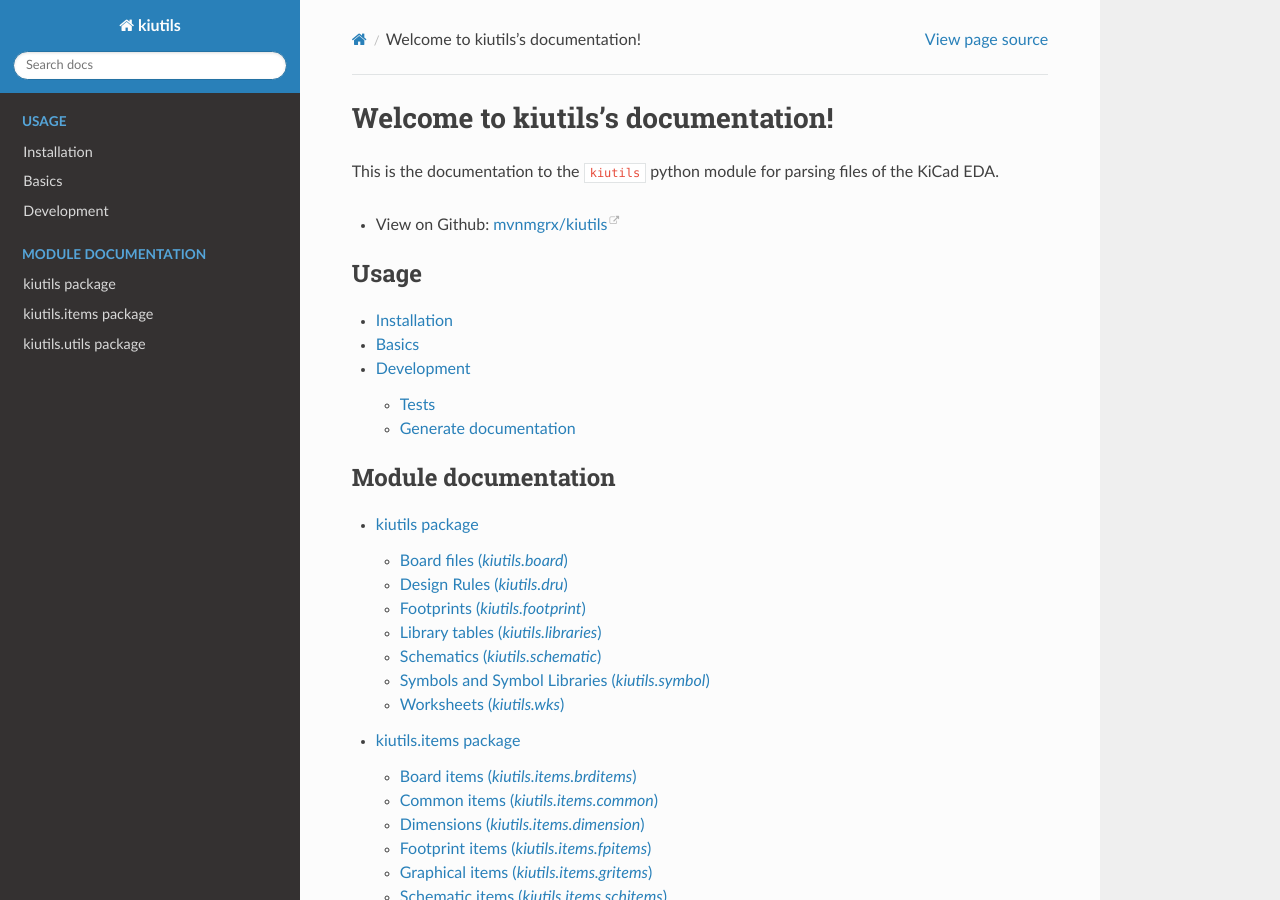
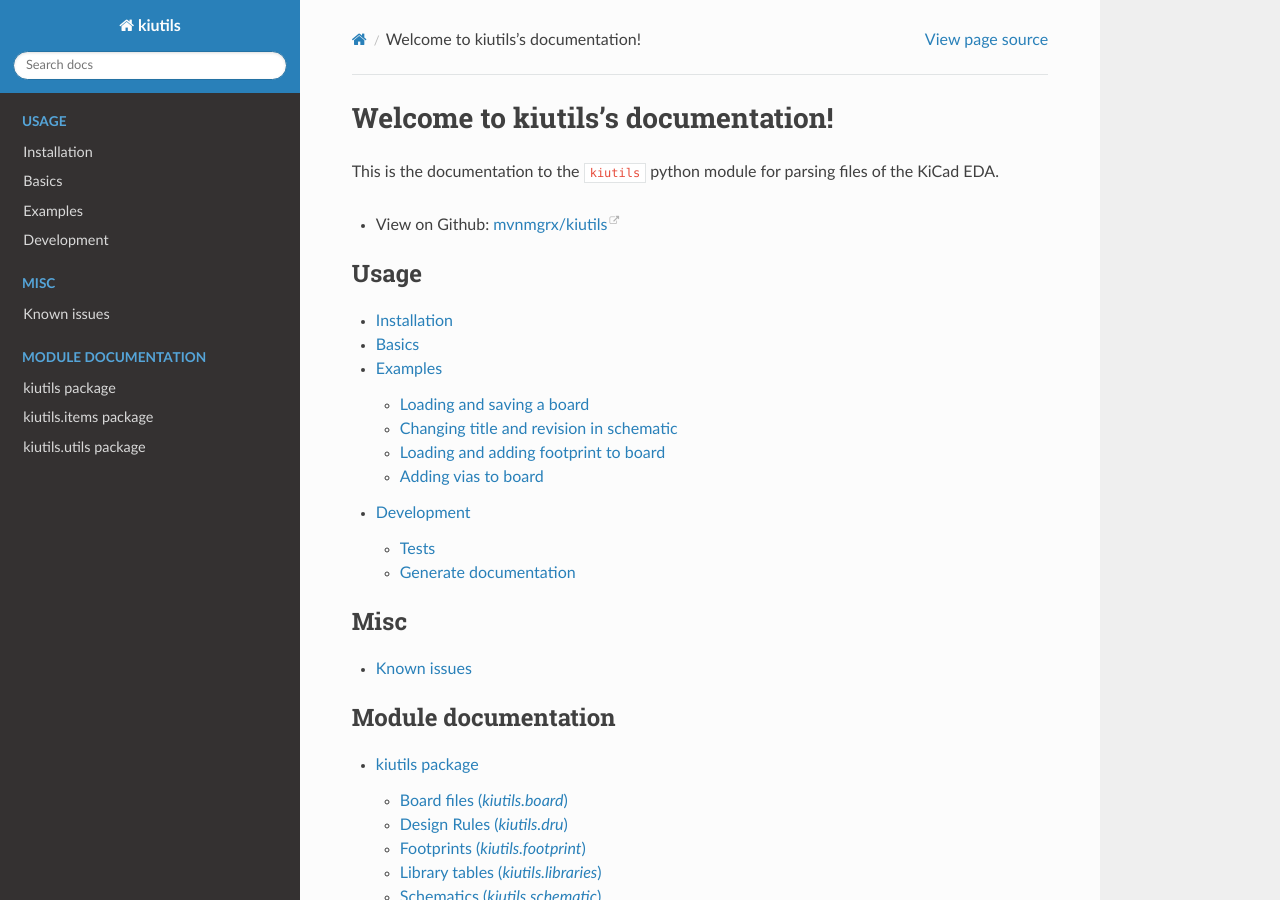
Before and after one commit to mvnmgrx/kiutils, a Sphinx documentation site: the page built from docs/index.rst, in a window 1280 px wide and 900 px high. Built offline with Sphinx 7.4.7 and the Read the Docs theme 2.0.0, drawn with Linux system fonts in a browser that asks for light colours; some of the changed lines change nothing that is shown.

Commit message:
Docu: Added examples and known issues

```diff
--- /dev/null
+++ b/docs/examples.rst
@@ -0,0 +1,103 @@
+Examples
+========
+
+These examples show how the module is intended to be used.
+
+Loading and saving a board
+--------------------------
+
+.. code-block:: python
+
+   from kiutils.board import Board
+
+   board = Board().from_file("path/to/board.kicad_pcb")
+
+   # Do stuff ...
+
+   board.to_file()
+
+
+Changing title and revision in schematic
+----------------------------------------
+
+.. code-block:: python
+
+   from kiutils.schematic import Schematic
+
+   schematic = Schematic().from_file("path/to/schematic.kicad_sch")
+   schematic.titleBlock.title = "This is schematic xyz"
+   schematic.titleBlock.revision = "B"
+   schematic.to_file()
+
+Loading and adding footprint to board
+-------------------------------------
+
+Here a footprint is loaded from a `.kicad_mod` file and added to a board:
+
+.. code-block:: python
+
+   from kiutils.board import Board
+   from kiutils.footprint import Footprint
+   from kiutils.items.common import Position
+   from kiutils.items.fpitems import FpText
+
+   from os import path
+
+   # Get current working directory
+   tests_path = path.join(path.dirname(path.realpath(__file__)), 'tests')
+
+   # Load board file and footprint file
+   board = Board().from_file(path.join(tests_path, "example-project/example/example.kicad_pcb"))
+   footprint = Footprint().from_file(path.join(tests_path, "example-project/example/C_0805.kicad_mod"))
+
+   # Set new footprint's position
+   footprint.position = Position(X=127.0, Y=85.0)
+
+   # Change identifier to C105
+   for item in footprint.graphicItems:
+       if isinstance(item, FpText):
+           if item.type == 'reference':
+               item.text = "C105"
+
+   # Append footprint to board and save board
+   board.footprints.append(footprint)
+   board.to_file()
+
+Adding vias to board
+--------------------
+
+This example adds two vias on the normal axis at the end of each segment:
+
+.. code-block:: python
+
+   from cmath import sqrt
+   from kiutils.board import Board
+   from kiutils.items.brditems import Via, Segment
+   from kiutils.items.common import Position
+
+   from os import path
+
+   # Get current working directory
+   tests_path = path.join(path.dirname(path.realpath(__file__)), 'tests')
+
+   # Load board file
+   board = Board().from_file(path.join(tests_path, "example-project/example/example.kicad_pcb"))
+
+   # Iterate through segments, arcs and vias ..
+   for item in board.traceItems:
+       if isinstance(item, Segment):
+           # Calculate normal on end point of segment
+           nvec = Position(-(item.end.Y - item.start.Y), item.end.X - item.start.X)
+           nvec_inverse_len = 1/sqrt(nvec.X**2 + nvec.Y**2).real
+           unit_normal = Position(nvec_inverse_len * nvec.X, nvec_inverse_len * nvec.Y)
+
+           # Compute positions of new vias
+           next_via_1 = Position(item.end.X + (unit_normal.X * 2), item.end.Y + (unit_normal.Y * 2))
+           next_via_2 = Position(item.end.X - (unit_normal.X * 2), item.end.Y - (unit_normal.Y * 2))
+
+           # Append vias to trace items list of board
+           board.traceItems.append(Via(position=next_via_1, layers=["F.Cu", "B.Cu"], size=1.0, drill=0.6))
+           board.traceItems.append(Via(position=next_via_2, layers=["F.Cu", "B.Cu"], size=1.0, drill=0.6))
+
+   # Write changes back to board file
+   board.to_file()
--- a/docs/index.rst
+++ b/docs/index.rst
@@ -16,7 +16,14 @@
 
    installation
    basics
+   examples
    development
+
+.. toctree::
+   :maxdepth: 2
+   :caption: Misc
+
+   known-issues
 
 .. toctree::
    :maxdepth: 2
--- /dev/null
+++ b/docs/known-issues.rst
@@ -0,0 +1,27 @@
+Known issues
+============
+
+- **Footprint:** Whitespaces in the items section do sometimes not correspond
+  correctly to those generated by KiCad. This will be picked up by an SCM as a
+  change even though no changes were initially made. This seems to be a bug in
+  KiCad itself, as it sometimes sets the whitespaces before those tokens
+  correctly and sometimes not.
+
+- **Schematic:** Sometimes KiCad inserts blank lines between wires, bus entries
+  and polylines which are not picked up by the parser. Same problem as above
+  with SCMs.
+
+- **Backwards compatibility:** KiCad <6 file formats can be parsed, but will
+  be converted to KiCad 6 style S-Expression upon saving. It was observed that
+  e.g. footprints of an older version will experience conversion errors in some
+  features that KiCad 6 now handles differently (see `fp_arc` as an example).
+  It is in the user's hands to decide on how to deal with this, but support
+  for converting correctly to KiCad 6 formats may be added in the future.
+  Please create an issue with a snippet of what you are trying to parse when
+  stumbling upon such a situation.
+
+- **Design rules:** Support for custom design rules was implemented without a
+  proper documentation. Thus it might be subject to bugs or changes. It
+  furthermore may not exactly place the items associated with a custom design
+  rule (constraints, layers, etc) in the same order as the user once put them
+  when parsing and writing back `.kicad_dru` files
```
